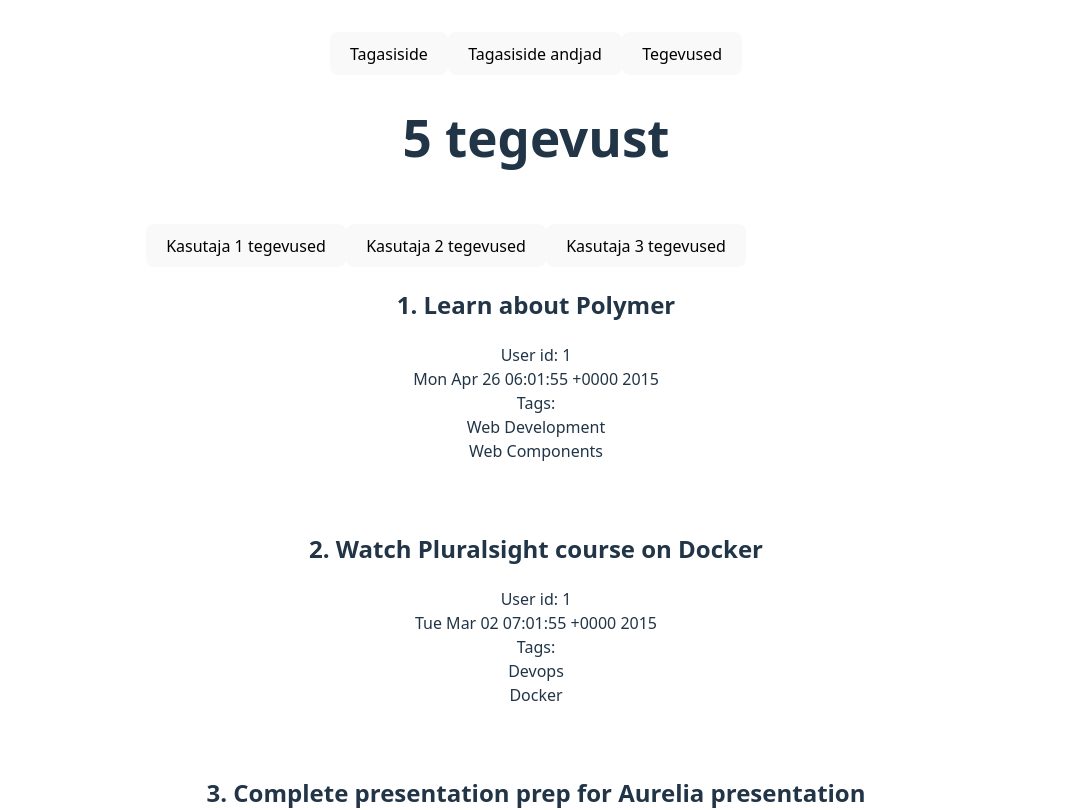
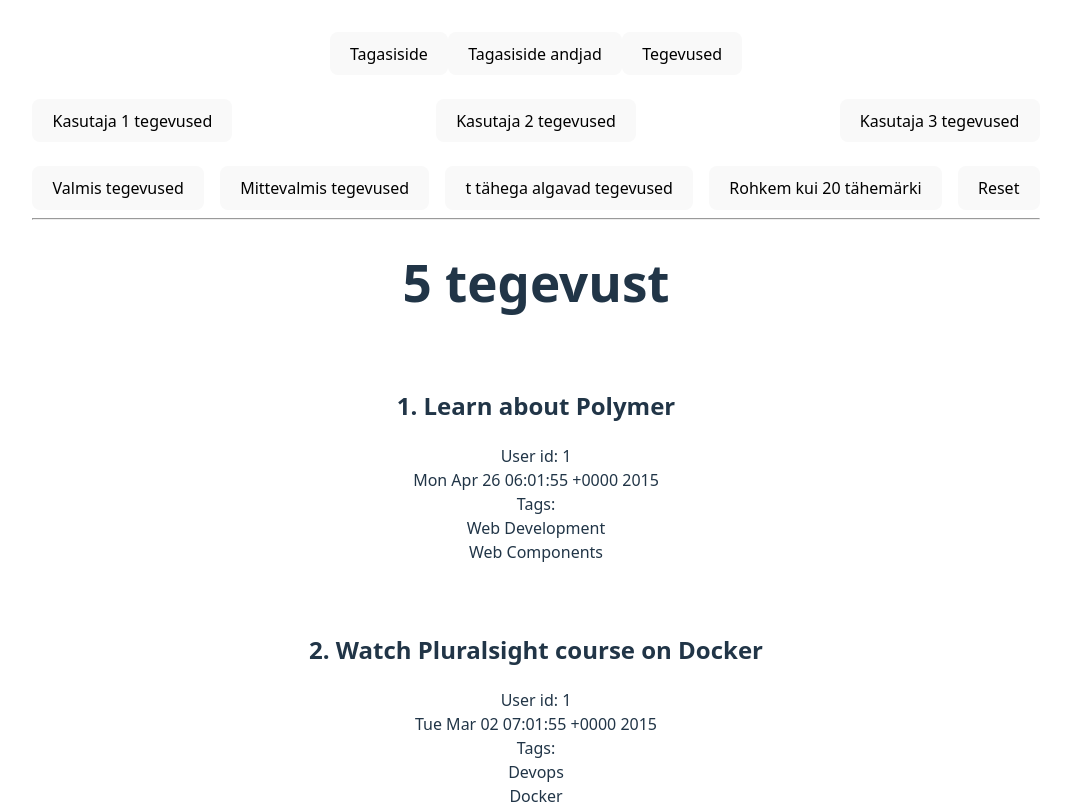
Before and after one commit to hallapmark/feedback, a React (Vite) app: page /tegevused in a window 1280 px wide. Shown: the top 810 px of the page, without its empty margins (104-1175 px from the left). Built offline with nearby package versions, Linux system fonts and the light colour scheme.

Commit message:
More filtering, nested maps

```diff
--- a/src/pages/Tegevused.jsx
+++ b/src/pages/Tegevused.jsx
@@ -3,36 +3,56 @@ import tegevusedDB from "../data/tegevused.json"
 
 function Tegevused() {
   const [tegevused, setTegevused] = useState(tegevusedDB.items.slice());
-  const [kuvaKasutaja1Tegevused, setKuvaKasutaja1Tegevused] = useState(false);
-  const [kuvaKasutaja2Tegevused, setKuvaKasutaja2Tegevused] = useState(false);
-  const [kuvaKasutaja3Tegevused, setKuvaKasutaja3Tegevused] = useState(false);
+  const [currentUser, setCurrentUser] = useState(null);
 
   const tegevusedKasutajal = id => tegevused.filter(tegevus => tegevus.user_id === id);
+  const handleUserClick = id => setCurrentUser(prevUser => (prevUser === id ? null : id));
+  const kuvaValmis = () => {
+    const answer = tegevusedDB.items.filter(tegevus => tegevus.is_complete);
+    setTegevused(answer);
+  }
+  const kuvaMitteValmis = () => {
+    const answer = tegevusedDB.items.filter(tegevus => !tegevus.is_complete);
+    setTegevused(answer);
+  }
+  const tT2hega = () => {
+    const answer = tegevusedDB.items.filter(tegevus => tegevus.text.toLowerCase().startsWith("t"));
+    setTegevused(answer);
+  }
+  const rohkemKui20T2hem2rki = () => {
+    const answer = tegevusedDB.items.filter(tegevus => tegevus.text.length > 20);
+    setTegevused(answer);
+  }
+  const reset = () => {
+    setTegevused(tegevusedDB.items.slice());
+  }
 
   return (
     <div>
+      <br />
+      <div style={{ display:"flex", gap: "1rem", justifyContent: "space-between"}}>
+        {[1,2,3].map(userId => (
+          <div key={userId} style={{ display: "flex", flexDirection: "column" }}>
+            <button onClick={() => handleUserClick(userId)}>
+              Kasutaja {userId} tegevused
+            </button>
+            {currentUser === userId &&
+              tegevusedKasutajal(userId).map(tegevus =>
+                <div key={tegevus.id}>{tegevus.text}</div>
+            )}
+          </div>
+        ))}
+      </div>
+      <br />
+      <div style={{ display:"flex", gap: "1rem", justifyContent: "space-between"}}>
+        <button onClick={kuvaValmis}>Valmis tegevused</button>
+        <button onClick={kuvaMitteValmis}>Mittevalmis tegevused</button>
+        <button onClick={tT2hega}>t tähega algavad tegevused</button>
+        <button onClick={rohkemKui20T2hem2rki}>Rohkem kui 20 tähemärki</button>
+        <button onClick={reset}>Reset</button>
+      </div>
+      <hr />
       <h1>{tegevused.length} tegevust</h1> <br />
-      <div style={{display:"flex"}}>
-        <div style={{display:"flex", flexDirection:"column"}}>
-          <button onClick={() => setKuvaKasutaja1Tegevused(!kuvaKasutaja1Tegevused)}>Kasutaja 1 tegevused</button>
-          {kuvaKasutaja1Tegevused &&
-          tegevusedKasutajal(1).map((tegevus) =>
-            <div key={tegevus.id}>{tegevus.text}</div>
-          )}
-        </div>
-        <div style={{display:"flex", flexDirection:"column"}}>
-          <button onClick={() => setKuvaKasutaja2Tegevused(!kuvaKasutaja2Tegevused)}>Kasutaja 2 tegevused</button>
-          {kuvaKasutaja2Tegevused && tegevusedKasutajal(2).map((tegevus) =>
-            <div key={tegevus.id}>{tegevus.text}</div>
-          )}
-        </div>
-        <div style={{display:"flex", flexDirection:"column"}}>
-          <button onClick={() => setKuvaKasutaja3Tegevused(!kuvaKasutaja3Tegevused)}>Kasutaja 3 tegevused</button>
-          {kuvaKasutaja3Tegevused && tegevusedKasutajal(3).map((tegevus) =>
-            <div key={tegevus.id}>{tegevus.text}</div>
-          )}
-        </div>
-      </div>
       {tegevused.map((tegevus) =>
         <div key={tegevus.id}>
           <h2>{tegevus.id}. {tegevus.text}</h2>
```
